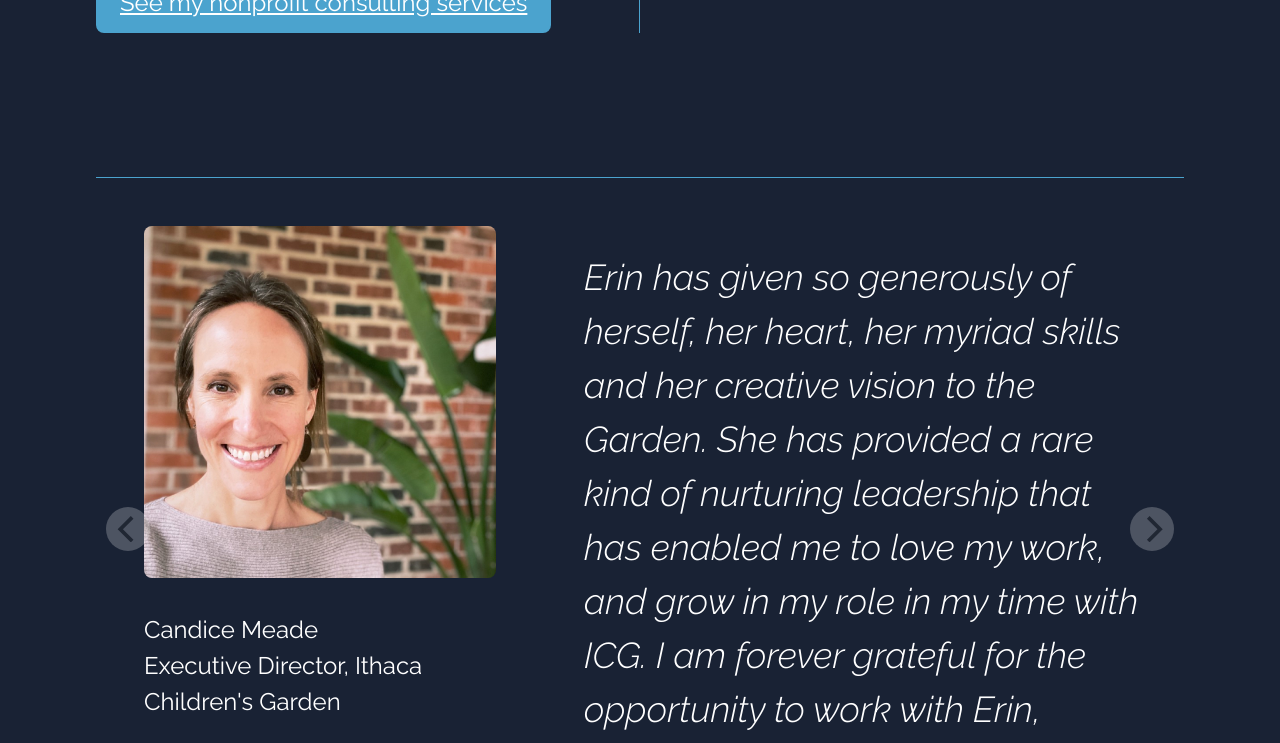
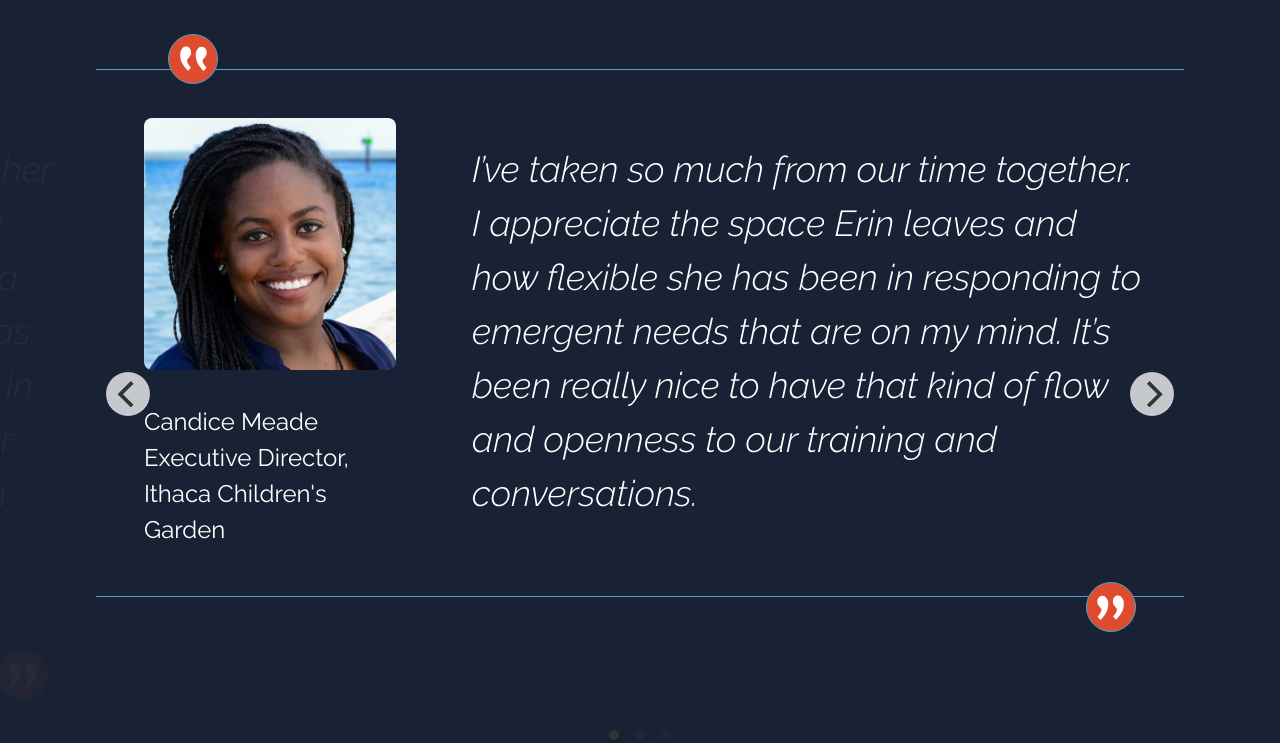
Before and after one commit to bobmarteal/mc11ty, an Eleventy site: page src/index.njk in a window 1280 px wide. Shown: the part 1562-2305 px from the top of the page. Built offline with nearby package versions, Linux system fonts and the light colour scheme; Eleventy itself is replaced by a stand-in of ours; files that its build step writes are made by us from their sources.

Commit message:
lots of blockquoting

```diff
--- a/src/index.njk
+++ b/src/index.njk
@@ -48,6 +48,17 @@ layout: homePage
 
 <div class="block">
 <div class="quotes carousel">
+<div class="quote">
+		<div class="quote__image">
+			<img src="/images/Candice-Meade.jpg" alt="Erin marteal">
+			<p>
+				Candice Meade <br />Executive Director, Ithaca Children's Garden
+			</p>
+		</div>
+		<blockquote>
+			<p>I’ve taken so much from our time together. I appreciate the space Erin leaves and how flexible she has been in responding to emergent needs that are on my mind. It’s been really nice to have that kind of flow and openness to our training and conversations.</p>
+		</blockquote>
+	</div>
 	<div class="quote">
 		<div class="quote__image">
 			<img src="/images/erin-marteal.jpg" alt="Erin marteal">
@@ -60,6 +71,17 @@ layout: homePage
 		</blockquote>
 	</div>
 
+	<div class="quote">
+		<div class="quote__image">
+			<img src="/images/erin-marteal.jpg" alt="Erin marteal">
+			<p>
+				Candice Meade <br />Executive Director, Ithaca Children's Garden
+			</p>
+		</div>
+		<blockquote>
+			<p>Erin has given so generously of herself, her heart, her myriad skills and her creative vision to the Garden. She has provided a rare kind of nurturing leadership that has enabled me to love my work, and grow in my role in my time with ICG. I am forever grateful for the opportunity to work with Erin, towards the mission that ICG so strongly values and strives for.</p>
+		</blockquote>
+	</div>
 
 
 </div>
--- a/src/sass/base/_images.scss
+++ b/src/sass/base/_images.scss
@@ -27,15 +27,11 @@ figure {
     font-size: 0.75rem;
   }
   &.right {
-    @include mq(small) {
-      margin-left: 1.5rem;
-      margin-right: 0;
-    }
+    margin-left: 1.5rem;
+    margin-right: 0;
   }
   &.left {
-    @include mq(small) {
-      margin-right: 1.5rem;
-      margin-left: 0;
-    }
+    margin-right: 1.5rem;
+    margin-left: 0;
   }
 }
--- a/src/sass/base/_text.scss
+++ b/src/sass/base/_text.scss
@@ -62,9 +62,9 @@ h3 {
 .page__title,
 .block__title {
   font-weight: var(--fontExtraBold);
-  font-size: 3rem;
+  font-size: 2.5rem;
   @include mq(medium) {
-    // font-size: 4rem;
+    font-size: 3;
   }
   margin: 0;
   line-height: 1;
@@ -72,7 +72,7 @@ h3 {
 
 // lists
 ul {
-  padding-left: 0;
+  padding-left: 1em;
   li {
     margin-top: 0.25em;
   }
--- a/src/sass/base/_utilities.scss
+++ b/src/sass/base/_utilities.scss
@@ -4,14 +4,10 @@
 */
 
 .left {
-  @include mq(small) {
-    float: left;
-  }
+  float: left;
 }
 .right {
-  @include mq(small) {
-    float: right;
-  }
+  float: right;
 }
 .centered {
   margin-left: 50%;
--- a/src/sass/components/_block.scss
+++ b/src/sass/components/_block.scss
@@ -4,19 +4,13 @@
 */
 
 .block {
-  margin-top: 6rem;
-  &__title {
-    // font-weight: var(--fontExtraBold);
-    // font-size: 3rem;
-    // @include mq(medium) {
-    //   // font-size: 4rem;
-    // }
-    // margin: 0;
-    // line-height: 1;
+  margin-top: 2rem;
+  @include mq(medium) {
+    margin-top: 4rem;
   }
-  // .block__title + div {
-  //   margin-top: 2rem;
-  // }
+  @include mq(xl) {
+    margin-top: 6rem;
+  }
 }
 
 // circle blocks
--- a/src/sass/components/_blockquotes.scss
+++ b/src/sass/components/_blockquotes.scss
@@ -6,16 +6,74 @@
 .quote {
   border-top: 1px solid var(--brandTwo);
   border-bottom: 1px solid var(--brandTwo);
+  overflow-y: visible;
 
-  display: grid;
-  grid-template-columns: max(400px) 1fr;
-  gap: 2rem;
+  display: flex;
+  flex-direction: column-reverse;
+
+  @include mq(medium) {
+    display: grid;
+    grid-template-columns: 200px 1fr;
+    gap: 1rem;
+  }
+  @include mq(header) {
+    grid-template-columns: 300px 1fr;
+    gap: 1.5rem;
+  }
+  @include mq(xl) {
+    grid-template-columns: 400px 1fr;
+    gap: 2rem;
+  }
   .quote__image {
     padding: 2rem;
-    padding-right: 0;
+    @include mq(medium) {
+      padding-right: 0;
+    }
   }
   blockquote {
     font-style: italic;
-    font-size: 1.5rem;
+    @include mq(medium) {
+      font-size: 1.25rem;
+    }
+
+    @include mq(large) {
+      font-size: 1.5rem;
+    }
+  }
+
+  // quote before and after stuff
+  position: relative;
+  &::before,
+  &::after {
+    position: absolute;
+    content: "";
+    width: 2em;
+    height: 2em;
+    background: var(--brandOne);
+    background-image: url(/images/quote.svg);
+    background-repeat: no-repeat;
+    background-position: center;
+    border: 1px solid var(--brandTwo);
+    border-radius: 50%;
+  }
+  &::before {
+    top: -1.5em;
+    left: 3rem;
+  }
+  &::after {
+    bottom: -1.5em;
+    right: 2rem;
+    transform: scaleX(-1);
   }
 }
+
+// flickified quotes
+.flickity-enabled {
+  .quote {
+    opacity: 0.05;
+    transition: opacity 150ms ease-in;
+    &.is-selected {
+      opacity: 1;
+    }
+  }
+}
--- a/src/sass/plugins/_flickity.scss
+++ b/src/sass/plugins/_flickity.scss
@@ -11,7 +11,9 @@ https://flickity.metafizzy.co
 }
 
 .flickity-viewport {
-  overflow: hidden;
+  // overflow: hidden;
+  // overflow-x: hidden;
+  // overflow-y: visible;
   position: relative;
   height: 100%;
 }
```
Also changed, not shown: public/css/main.css, public/images/Candice-Meade.jpg (added), public/images/quote.svg (added), public/index.html, src/images/Candice-Meade.jpg (added), src/images/quote.svg (added).
